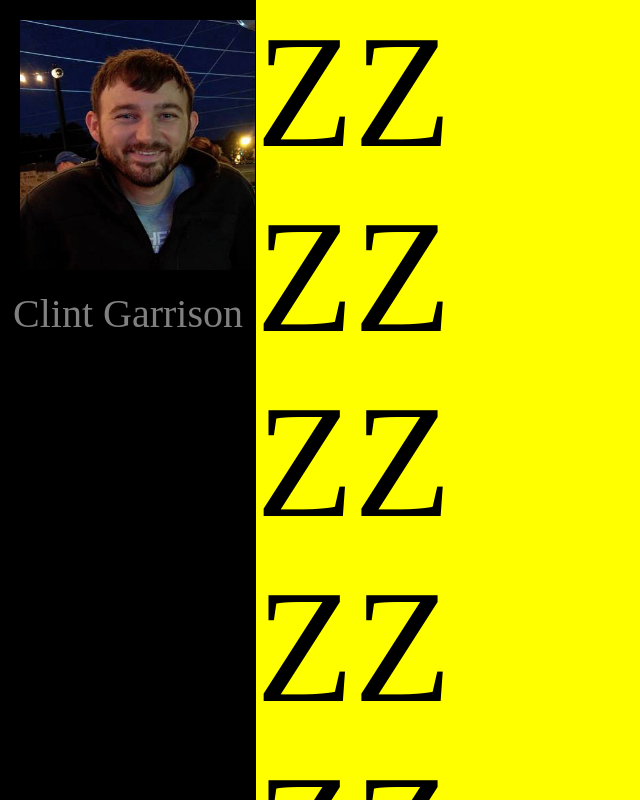
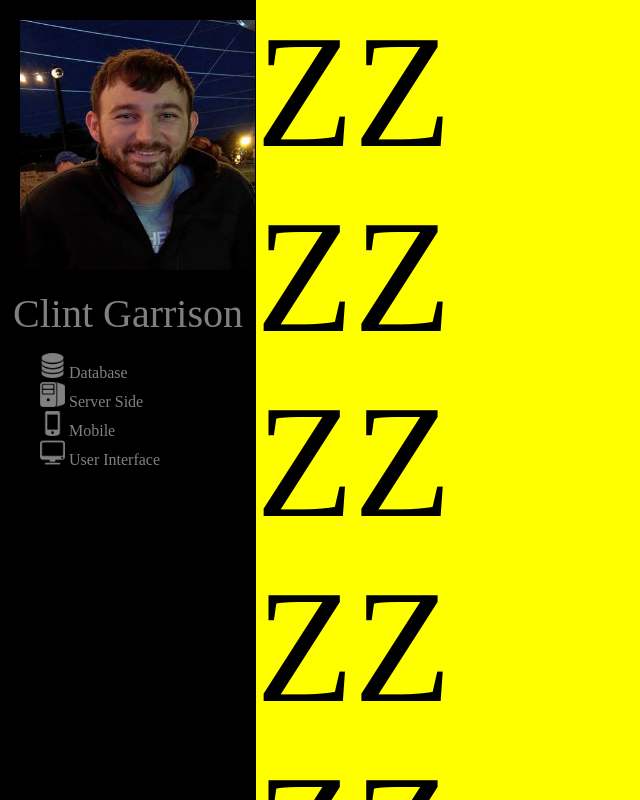
Before and after one commit to clintegarrison/angular-one-website, a website: page index.html in a window 1280 px wide. Shown: the whole page, without its empty margins (0-640 px from the left). Drawn offline with nearby package versions, Linux system fonts and the light colour scheme.

Commit message:
added ng repeat in side bar nav with custom icons

```diff
--- a/css/main.css
+++ b/css/main.css
@@ -8,7 +8,7 @@ body {
   position: fixed;
   outline: 1px solid;
   background: black;
-
+  color: gray;
 }
 #clint-pic {
   width: 250px;
@@ -29,3 +29,10 @@ body {
   font-size: 160px;
   overflow-y: scroll;
 }
+#skill-img {
+  width: 25px;
+  height:25px;
+}
+li {
+  list-style-type: none;
+}
--- a/index.html
+++ b/index.html
@@ -6,9 +6,17 @@
     <link rel = "stylesheet" type = "text/css" href = "./css/main.css" />
   </header>
   <body>
-    <div id="side-nav">
+    <div id="side-nav" ng-controller="SideNavController">
       <img id="clint-pic" src="./images/cxg.png"/>
-      <div id="clint-name">Clint Garrison</div>
+      <div id="clint-name">{{ myName }}</div>
+      <div id="clint-skills">
+        <ul id="skills" class="">
+          <li ng-repeat="skill in mySkills">
+            <img ng-src="{{ skill.icon }}" id="skill-img">
+            {{skill.Skill}}
+          </li>
+        </ul>
+      </div>
     </div>
     <div id="content">
       ZZ<br>ZZ<br>ZZ<br>ZZ<br>ZZ<br>
--- a/js/main.js
+++ b/js/main.js
@@ -1 +1,26 @@
+'use strict'
+
 var app = angular.module('clintegarrison', []);
+
+app.controller('SideNavController', ['$scope',
+  function($scope){
+    $scope.myName = "Clint Garrison";
+    $scope.mySkills = [
+      {
+        "Skill": "Database",
+        "icon": "./images/database.png"
+      },
+      {
+        "Skill": "Server Side",
+        "icon": "./images/server.png"
+      },
+      {
+        "Skill": "Mobile",
+        "icon": "./images/mobile.png"
+      },
+      {
+        "Skill": "User Interface",
+        "icon": "./images/desktop.png"
+      },
+    ]
+  }]);
```
